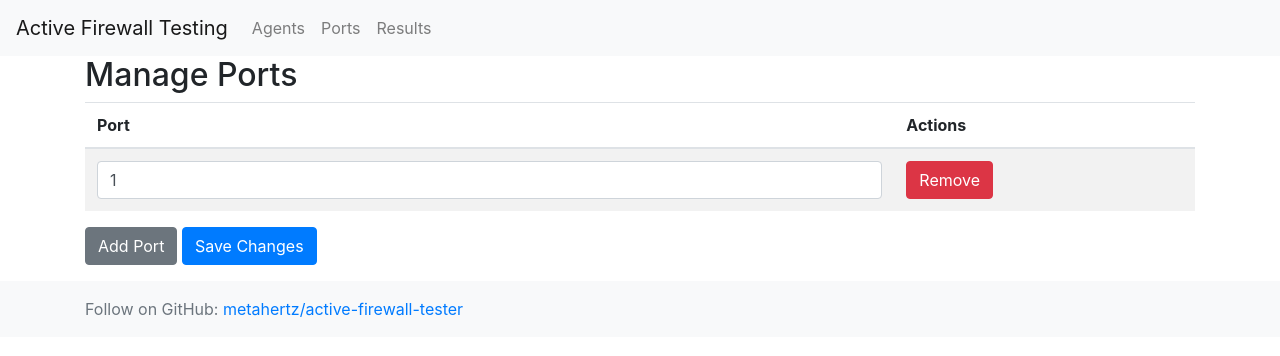
After one commit to metahertz/active-firewall-tester, a Flask app: page /ports in a window 1280 px wide. The commit adds this page. Shown: the top 356 px of the page. Run offline with Flask 3, Linux system fonts and the light colour scheme; tables that the repository leaves empty hold one stand-in row (values such as "Sample post"); some libraries are stand-ins or nearby versions.

Commit message:
Usable PoC Demo

```diff
--- a/central/main.py
+++ b/central/main.py
@@ -44,17 +44,33 @@ with app.app_context():
 
 @app.route('/')
 def index():
-    return render_template('index.html')
+    agents = Agent.query.order_by(Agent.last_seen.desc()).all()
+    return render_template('index.html',agents=agents)
 
-@app.route('/add', methods=['POST'])
+@app.route('/ports')
+def ports():
+    ports = Port.query.all()
+    return render_template('ports.html', ports=ports)
+
+@app.route('/add_port', methods=['POST'])
 def add_port():
-    ports = request.form.get('ports')
-    port_list = ports.split(',')
-    for port in port_list:
-        new_port = Port(port_number=int(port.strip()))
+    data = request.get_json()
+    port_number = data.get('port_number')
+    if port_number:
+        new_port = Port(port_number=port_number)
         db.session.add(new_port)
-    db.session.commit()
-    return redirect(url_for('index'))
+        db.session.commit()
+        return jsonify(success=True, port={'id': new_port.id, 'port_number': new_port.port_number})
+    return jsonify(success=False), 400
+
+@app.route('/delete_port/<int:port_id>', methods=['DELETE'])
+def delete_port(port_id):
+    port = Port.query.get(port_id)
+    if port:
+        db.session.delete(port)
+        db.session.commit()
+        return jsonify({'success': True})
+    return jsonify({'success': False}), 404
 
 @app.route('/api/agent', methods=['POST'])
 def receive_agent_callhome():
--- a/central/templates/base.html
+++ b/central/templates/base.html
@@ -1,19 +1,20 @@
-<!DOCTYPE html>
-<html lang="en">
 <head>
     <meta charset="UTF-8">
     <meta name="viewport" content="width=device-width, initial-scale=1.0">
-    <title>{% block title %}My Application{% endblock %}</title>
+    <title>{% block title %}Active Firewall Testing{% endblock %}</title>
     <link rel="stylesheet" href="https://stackpath.bootstrapcdn.com/bootstrap/4.5.2/css/bootstrap.min.css">
     <link rel="stylesheet" href="{{ url_for('static', filename='styles.css') }}">
 </head>
 <body>
     <nav class="navbar navbar-expand-lg navbar-light bg-light">
-        <a class="navbar-brand" href="#">My Application</a>
+        <a class="navbar-brand" href="#">Active Firewall Testing</a>
         <div class="collapse navbar-collapse" id="navbarNav">
             <ul class="navbar-nav">
                 <li class="nav-item">
-                    <a class="nav-link" href="{{ url_for('index') }}">Home</a>
+                    <a class="nav-link" href="{{ url_for('index') }}">Agents</a>
+                </li>
+                <li class="nav-item">
+                    <a class="nav-link" href="{{ url_for('ports') }}">Ports</a>
                 </li>
                 <li class="nav-item">
                     <a class="nav-link" href="{{ url_for('show_results') }}">Results</a>
@@ -24,6 +25,11 @@
     <div class="container">
         {% block content %}{% endblock %}
     </div>
+    <footer class="footer mt-auto py-3 bg-light">
+        <div class="container">
+            <span class="text-muted">Follow on GitHub: <a href="https://github.com/metahertz/active-firewall-tester" target="_blank">metahertz/active-firewall-tester</a></span>
+        </div>
+    </footer>
     <script src="https://code.jquery.com/jquery-3.5.1.slim.min.js"></script>
     <script src="https://cdn.jsdelivr.net/npm/@popperjs/core@2.5.4/dist/umd/popper.min.js"></script>
     <script src="https://stackpath.bootstrapcdn.com/bootstrap/4.5.2/js/bootstrap.min.js"></script>
--- /dev/null
+++ b/central/templates/ports.html
@@ -0,0 +1,81 @@
+{% extends "base.html" %}
+{% block title %}Ports Configuration{% endblock %}
+{% block content %}
+<h2>Manage Ports</h2>
+<form method="post" action="{{ url_for('add_port') }}">
+    <table class="table table-striped">
+        <thead>
+            <tr>
+                <th>Port</th>
+                <th>Actions</th>
+            </tr>
+        </thead>
+        <tbody>
+            {% for port in ports %}
+            <tr>
+                <td>
+                    <input type="hidden" name="port_ids[{{ loop.index0 }}]" value="{{ port.id }}">
+                    <input type="text" name="ports[{{ loop.index0 }}]" value="{{ port.port_number }}" class="form-control">
+                </td>
+                <td>
+                    <button type="button" class="btn btn-danger" onclick="removePort(this, {{ port.id }})">Remove</button>
+                </td>
+            </tr>
+            {% endfor %}
+        </tbody>
+    </table>
+    <button type="button" class="btn btn-secondary" onclick="addPort()">Add Port</button>
+    <button type="submit" class="btn btn-primary">Save Changes</button>
+</form>
+
+<script>
+            function addPort() {
+                const portNumber = prompt("Enter port number:");
+                if (portNumber) {
+                    fetch('/add_port', {
+                        method: 'POST',
+                        headers: {
+                            'Content-Type': 'application/json'
+                        },
+                        body: JSON.stringify({ port_number: portNumber })
+                    }).then(response => response.json())
+                    .then(data => {
+                        if (data.success) {
+                            const table = document.querySelector('table tbody');
+                            const row = document.createElement('tr');
+                            row.innerHTML = `
+                                <td>
+                                    <input type="hidden" name="port_ids[${data.port.id}]" value="${data.port.id}">
+                                    <input type="text" name="ports[${data.port.id}]" value="${data.port.port_number}" class="form-control">
+                                </td>
+                                <td>
+                                    <button type="button" class="btn btn-danger" onclick="removePort(this, ${data.port.id})">Remove</button>
+                                </td>
+                            `;
+                            table.appendChild(row);
+                        } else {
+                            alert('Failed to add port');
+                        }
+                    });
+                }
+            }
+
+                function removePort(button, portId) {
+                    if (portId) {
+                        fetch(`/delete_port/${portId}`, {
+                            method: 'DELETE'
+                        }).then(response => {
+                            if (response.ok) {
+                                const row = button.closest('tr');
+                                row.remove();
+                            } else {
+                                alert('Failed to delete port');
+                            }
+                        });
+                    } else {
+                        const row = button.closest('tr');
+                        row.remove();
+                    }
+                }
+            </script>
+{% endblock %}
```
Also changed, not shown: central/templates/index.html (+23 -17 lines).
